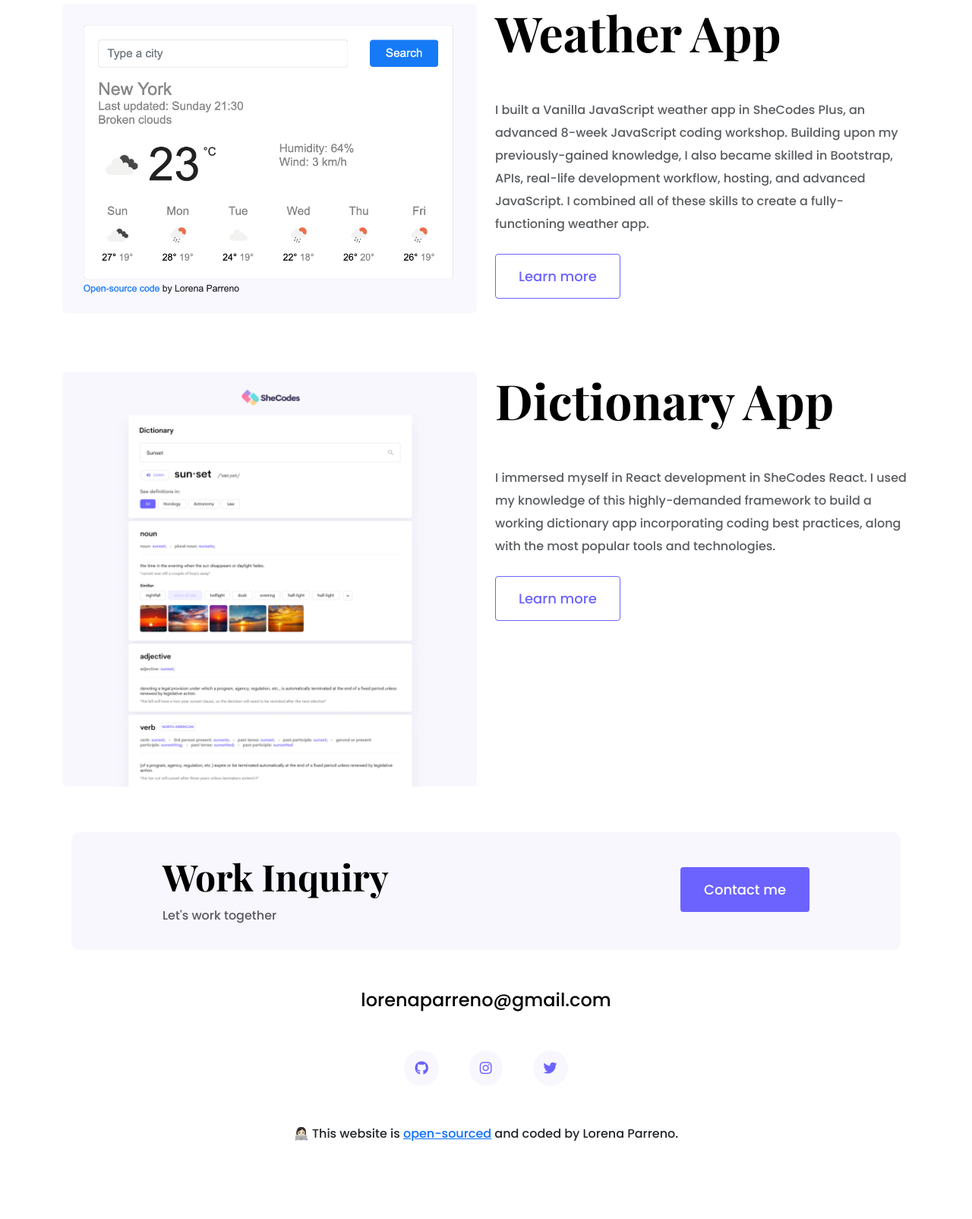
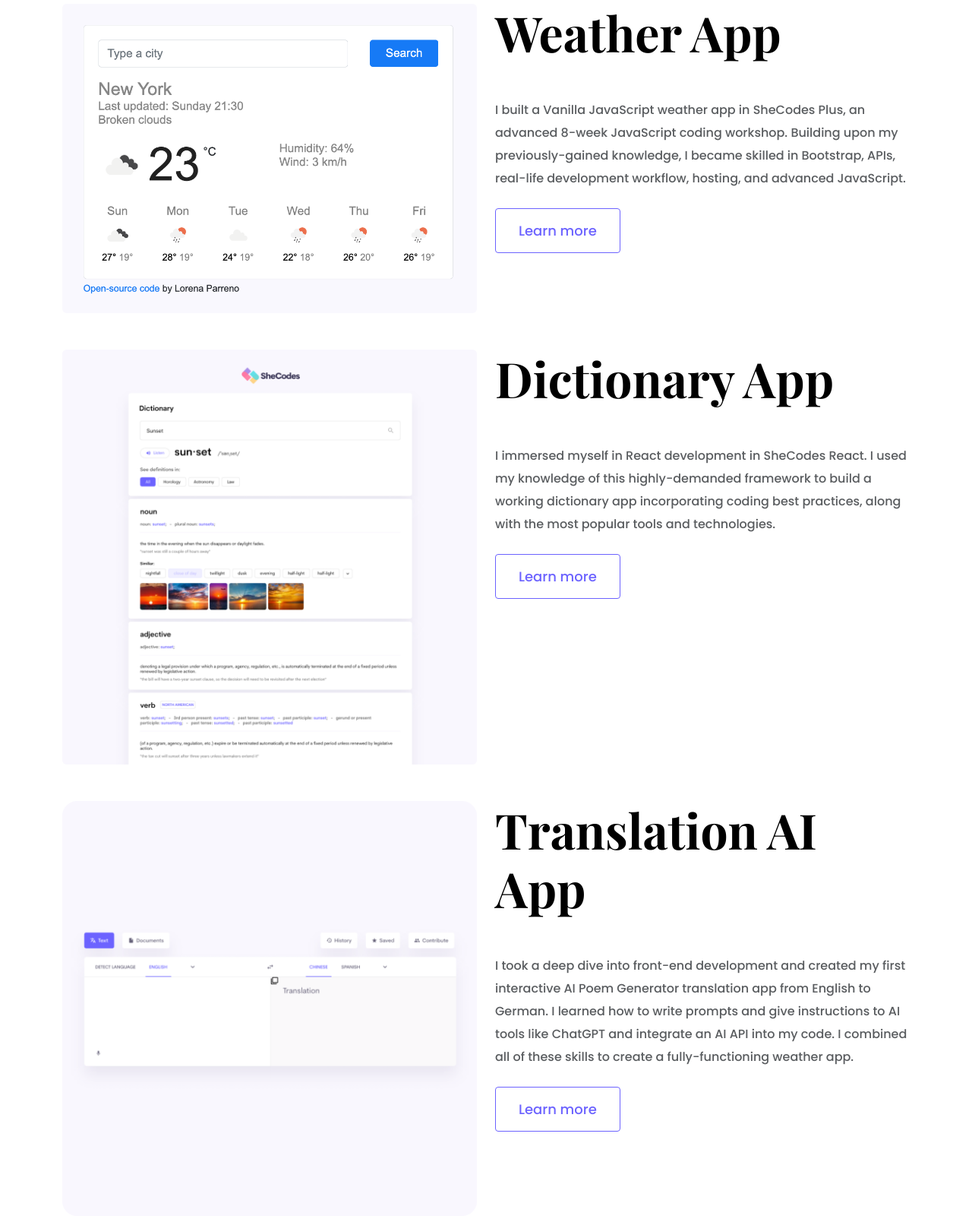
Before and after one commit to lorenaparreno/portfolio-project, a plain HTML site: page index.html in a window 1280 px wide. Shown: the part 1240-2844 px from the top of the page at 76% size. Before the commit the page ends 2807 px from the top, so only its background shows below. Drawn offline with nearby package versions, Linux system fonts and the light colour scheme; a web font is replaced by a local one.

Commit message:
Edit text. Edit .weather-app-img

```diff
--- a/index.html
+++ b/index.html
@@ -147,9 +147,9 @@
                 <div class="project-description">
                     <h2 class="mb-5">Weather App</h2>
                     <p class="mb-4 text-muted"> I built a Vanilla JavaScript weather app in SheCodes Plus, an advanced
-                        8-week JavaScript coding workshop. Building upon my previously-gained knowledge, I also became
-                        skilled in Bootstrap, APIs, real-life development workflow, hosting, and advanced JavaScript. I
-                        combined all of these skills to create a fully-functioning weather app. </p>
+                        8-week JavaScript coding workshop. Building upon my previously-gained knowledge, I became
+                        skilled in Bootstrap, APIs, real-life development workflow, hosting, and advanced JavaScript.
+                    </p>
                     <a
                         href="https://vanilla-js-weather-app-final-project.netlify.app/"
                         class="btn btn-branding-outline mb-5"
@@ -172,7 +172,30 @@
                         knowledge of this highly-demanded framework to build a working dictionary app incorporating
                         coding best practices, along with the most popular tools and technologies. </p>
                     <a
-                        href="/work.html"
+                        href="https://react-dictionary-addon-final-project.netlify.app/"
+                        class="btn btn-branding-outline"
+                    > Learn more </a>
+                </div>
+            </div>
+        </div>
+        <div class="row mb-5">
+            <div class="col d-none d-lg-block">
+                <img
+                    src="images/translation.png"
+                    class="img-fluid rounded"
+                    alt="translation app preview"
+                />
+            </div>
+            <div class="col">
+                <div class="project-description">
+                    <h2 class="mb-5">Translation AI App</h2>
+                    <p class="mb-4 text-muted"> I took a deep dive into front-end development and created my first
+                        interactive AI Poem Generator translation app from English to German. I learned how to write
+                        prompts and give
+                        instructions to AI tools like ChatGPT and integrate an AI API into my code. I combined all of
+                        these skills to create a fully-functioning weather app. </p>
+                    <a
+                        href="https://ai-eng-ger-poem-generator-wk2-final.netlify.app/"
                         class="btn btn-branding-outline"
                     > Learn more </a>
                 </div>
--- a/styles/portfolio.css
+++ b/styles/portfolio.css
@@ -99,9 +99,9 @@ p {
 
 .weather-app-img {
   border-radius: 7mm;
-  width: 100%;
-  max-width: 580px;
-  height: auto;
+  line-height: 1.5;
+  padding: 15px;
+  width: 1000px;
 }
 
 .btn-branding {
@@ -220,8 +220,14 @@ footer .social-links a:hover {
     padding: 0;
   }
 
+  .weather-app-img {
+    text-align: center;
+    padding: 0;
+  }
+
   .project-description {
+    text-align: center;
     padding: 0;
-    text-align: center;
+
   }
 }
```
